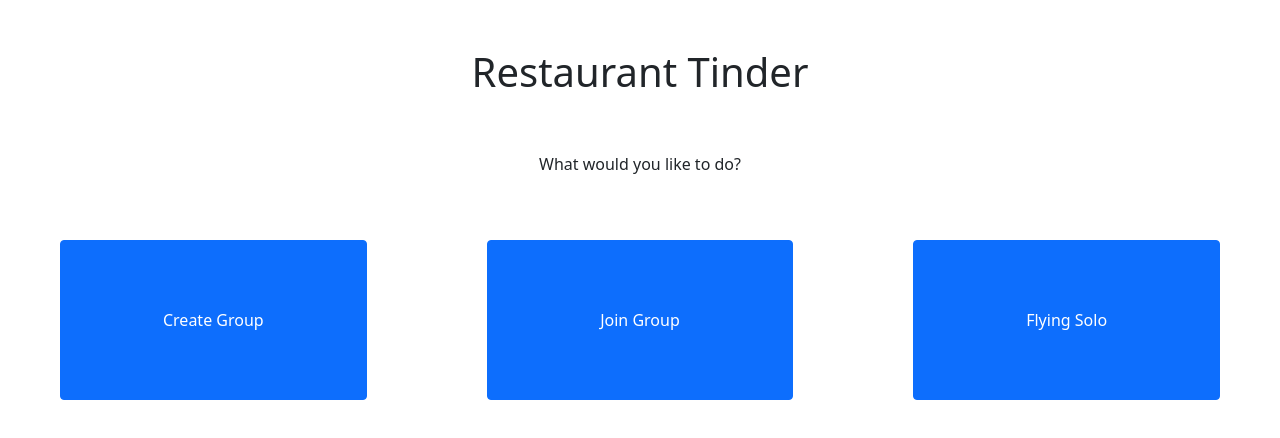
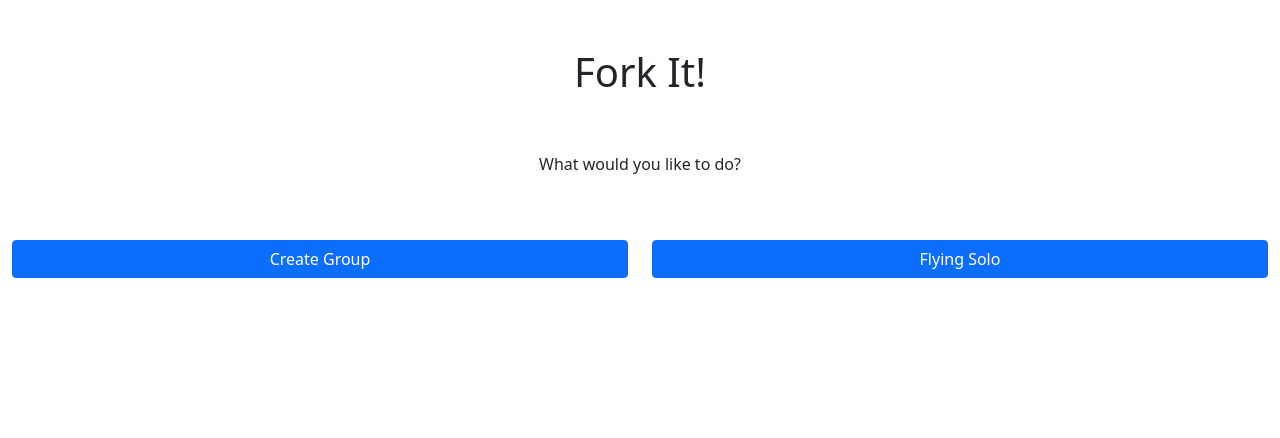
Before and after one commit to FoodFindOp/food-find-main, a React (Create React App) app in the folder frontend/: page / in a window 1280 px wide. Shown: the top 438 px of the page. Built offline with nearby package versions, Linux system fonts and the light colour scheme.

Commit message:
need to fix css stylesheet

```diff
--- a/frontend/src/ui/Home.js
+++ b/frontend/src/ui/Home.js
@@ -1,7 +1,7 @@
 import React from "react"
 import { useState } from 'react'
 import { Container, Row, Col, Button, Modal, Form } from 'react-bootstrap'
-import "./homeButtons.css"
+import homeStyle from "./homeButtons.css"
 
 export const Home = () => {
   const [show, setShow] = useState(false);
@@ -22,14 +22,16 @@ export const Home = () => {
 
   return (
 
+
+
   <>
 
       {/*Website Name*/}
 
-      <Container>
+      <Container className={homeStyle.color}>
         <Row>
           <Col className="py-5 d-flex justify-content-center">
-            <h1>Restaurant Tinder</h1>
+            <h1>Fork It!</h1>
           </Col>
         </Row>
         <Row>
@@ -43,8 +45,8 @@ export const Home = () => {
 
       <Container fluid>
         <Row>
-          <Col md={4} className="d-grid gap-2 mx-auto">
-            <Button className="target mx-5" onClick={handleShow}>Create Group</Button>
+          <Col md={6} className="d-grid gap-2 mx-auto">
+            <Button className={homeStyle.target} onClick={handleShow}>Create Group</Button>
 
             {/*Create group modal*/}
 
@@ -54,7 +56,6 @@ export const Home = () => {
               </Modal.Header>
               <Modal.Body>
                 <Form>
-
                   <Form.Group className="mb-3" controlId="formGroupAddress">
                     <Form.Label>Location</Form.Label>
                     <Form.Control type="address" placeholder="Enter address" />
@@ -68,8 +69,6 @@ export const Home = () => {
                       <option>20 miles</option>
                     </Form.Select>
                   </Form.Group>
-
-
                 </Form>
 
               </Modal.Body>
@@ -81,43 +80,41 @@ export const Home = () => {
             </Modal>
           </Col>
 
-          {/*Join?*/}
-
-          <Col md={4} className="d-grid gap-2 mx-auto">
-            <Button className="target mx-5" onClick={handleShow2}>Join Group</Button>
-
-            <Modal show={show2} onHide={handleClose2}>
-              <Modal.Header closeButton>
-                <Modal.Title>Join Group</Modal.Title>
-              </Modal.Header>
-              <Modal.Body>Woohoo, you're reading this text in a modal!</Modal.Body>
-              <Modal.Footer>
-                <Button variant="primary" onClick={handleClose2}>
-                  Save Changes
-                </Button>
-              </Modal.Footer>
-            </Modal>
-          </Col>
-
           {/*Flying Solo*/}
 
-          <Col md={4} className="d-grid gap-2 mx-auto">
-            <Button className="target mx-5" onClick={handleShow3}>Flying Solo</Button>
+          <Col md={6} className="d-grid gap-2 mx-auto">
+            <Button className={homeStyle.target} onClick={handleShow3}>Flying Solo</Button>
 
             <Modal show={show3} onHide={handleClose3}>
               <Modal.Header closeButton>
                 <Modal.Title>Flying Solo</Modal.Title>
               </Modal.Header>
-              <Modal.Body>Woohoo, you're reading this text in a modal!</Modal.Body>
+              <Modal.Body>
+                <Form>
+                  <Form.Group className="mb-3" controlId="formGroupAddress">
+                    <Form.Label>Location</Form.Label>
+                    <Form.Control type="address" placeholder="Enter address" />
+                  </Form.Group>
+                  <Form.Group as={Col} controlId="formGridRadius">
+                    <Form.Label>Radius</Form.Label>
+                    <Form.Select defaultValue="Select radius">
+                      <option>5 miles</option>
+                      <option>10 miles</option>
+                      <option>15 miles</option>
+                      <option>20 miles</option>
+                    </Form.Select>
+                  </Form.Group>
+                </Form>
+              </Modal.Body>
               <Modal.Footer>
-                <Button variant="primary" onClick={handleClose3}>
-                  Save Changes
+                <Button variant="primary" onClick={handleClose}>
+                  Start Game!
                 </Button>
               </Modal.Footer>
             </Modal>
           </Col>
         </Row>
       </Container>
-    </>
+  </>
   )
 }
--- a/frontend/src/ui/homeButtons.css
+++ b/frontend/src/ui/homeButtons.css
@@ -1,4 +1,9 @@
 .target {
     height: 10em;
     margin-bottom: 2em;
+    margin-right: 3em;
+    margin-left: 3em;
 }
+.color{
+    color: lightcoral;
+}
```
